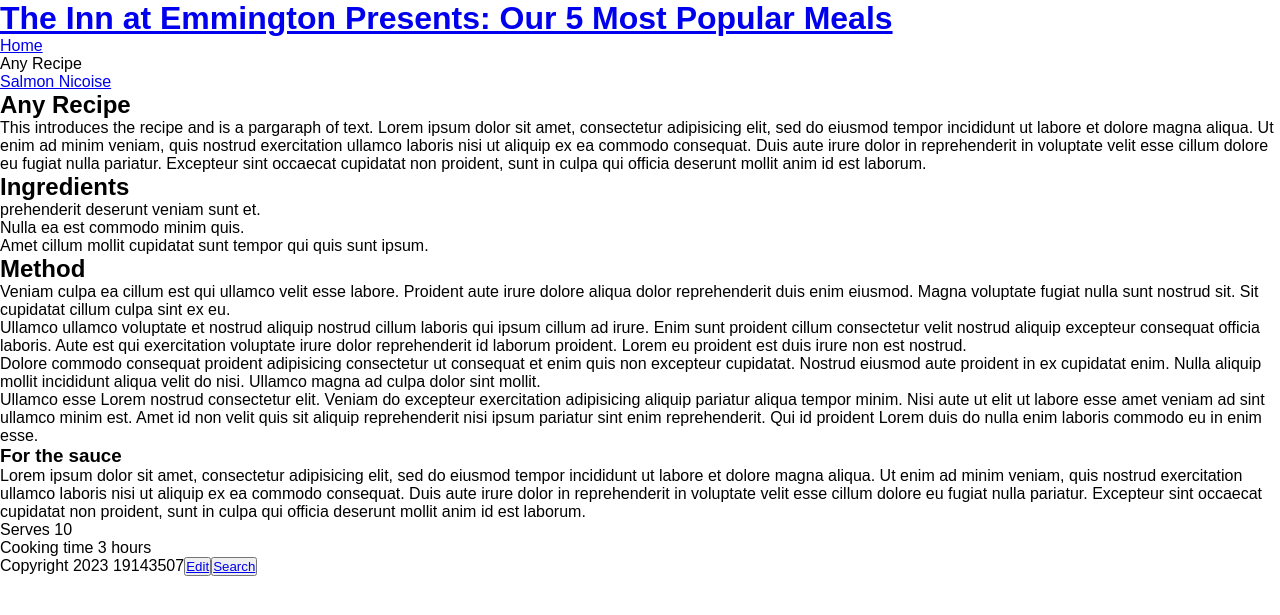
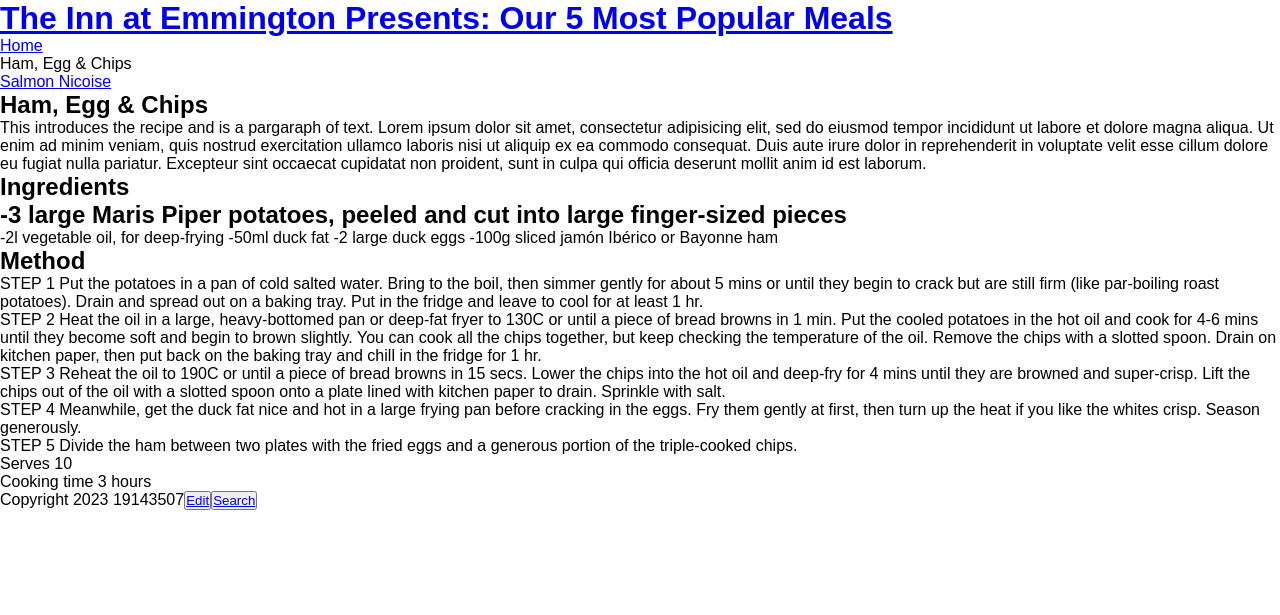
Before and after one commit to 19143507/inn-at-emmington, a Jekyll site: the page built from _recipes/recipe2.md, in a window 1280 px wide. Shown: the top 615 px of the page. Built offline with Jekyll 4.4.1, drawn with Linux system fonts in a browser that asks for light colours.

Commit message:
Update Recipe “recipe2”

```diff
--- a/_recipes/recipe2.md
+++ b/_recipes/recipe2.md
@@ -1,32 +1,38 @@
 ---
+title: Ham, Egg & Chips
+date: 2019-10-19
+order: 1
 layout: recipe
-title: Any Recipe
-date: 2019-10-19
 published: true
-order: 1
 ---
 This introduces the recipe and is a pargaraph of text. Lorem ipsum dolor sit amet, consectetur adipisicing elit, sed do eiusmod tempor incididunt ut labore et dolore magna aliqua. Ut enim ad minim veniam, quis nostrud exercitation ullamco laboris nisi ut aliquip ex ea commodo consequat. Duis aute irure dolor in reprehenderit in voluptate velit esse cillum dolore eu fugiat nulla pariatur. Excepteur sint occaecat cupidatat non proident, sunt in culpa qui officia deserunt mollit anim id est laborum.
 
 ## Ingredients
 
-- prehenderit deserunt veniam sunt et.
-- Nulla ea est commodo minim quis.
-- Amet cillum mollit cupidatat sunt tempor qui quis sunt ipsum.
+-3 large Maris Piper potatoes, peeled and cut into large finger-sized pieces
+-
+-2l vegetable oil, for deep-frying
+-50ml duck fat
+-2 large duck eggs
+-100g sliced jamón Ibérico or Bayonne ham
 
 ## Method
 
-Veniam culpa ea cillum est qui ullamco velit esse labore. Proident aute irure dolore aliqua dolor reprehenderit duis enim eiusmod. Magna voluptate fugiat nulla sunt nostrud sit. Sit cupidatat cillum culpa sint ex eu.
+STEP 1
+Put the potatoes in a pan of cold salted water. Bring to the boil, then simmer gently for about 5 mins or until they begin to crack but are still firm (like par-boiling roast potatoes). Drain and spread out on a baking tray. Put in the fridge and leave to cool for at least 1 hr.
 
-Ullamco ullamco voluptate et nostrud aliquip nostrud cillum laboris qui ipsum cillum ad irure. Enim sunt proident cillum consectetur velit nostrud aliquip excepteur consequat officia laboris. Aute est qui exercitation voluptate irure dolor reprehenderit id laborum proident. Lorem eu proident est duis irure non est nostrud.
+STEP 2
+Heat the oil in a large, heavy-bottomed pan or deep-fat fryer to 130C or until a piece of bread browns in 1 min. Put the cooled potatoes in the hot oil and cook for 4-6 mins until they become soft and begin to brown slightly. You can cook all the chips together, but keep checking the temperature of the oil. Remove the chips with a slotted spoon. Drain on kitchen paper, then put back on the baking tray and chill in the fridge for 1 hr.
 
-Dolore commodo consequat proident adipisicing consectetur ut consequat et enim quis non excepteur cupidatat. Nostrud eiusmod aute proident in ex cupidatat enim. Nulla aliquip mollit incididunt aliqua velit do nisi. Ullamco magna ad culpa dolor sint mollit.
-
-Ullamco esse Lorem nostrud consectetur elit. Veniam do excepteur exercitation adipisicing aliquip pariatur aliqua tempor minim. Nisi aute ut elit ut labore esse amet veniam ad sint ullamco minim est. Amet id non velit quis sit aliquip reprehenderit nisi ipsum pariatur sint enim reprehenderit. Qui id proident Lorem duis do nulla enim laboris commodo eu in enim esse.
-
-### For the sauce
-
-Lorem ipsum dolor sit amet, consectetur adipisicing elit, sed do eiusmod tempor incididunt ut labore et dolore magna aliqua. Ut enim ad minim veniam, quis nostrud exercitation ullamco laboris nisi ut aliquip ex ea commodo consequat. Duis aute irure dolor in reprehenderit in voluptate velit esse cillum dolore eu fugiat nulla pariatur. Excepteur sint occaecat cupidatat non proident, sunt in culpa qui officia deserunt mollit anim id est laborum.
+STEP 3
+Reheat the oil to 190C or until a piece of bread browns in 15 secs. Lower the chips into the hot oil and deep-fry for 4 mins until they are browned and super-crisp. Lift the chips out of the oil with a slotted spoon onto a plate lined with kitchen paper to drain. Sprinkle with salt.
 
 
+
+STEP 4
+Meanwhile, get the duck fat nice and hot in a large frying pan before cracking in the eggs. Fry them gently at first, then turn up the heat if you like the whites crisp. Season generously.
+
+STEP 5
+Divide the ham between two plates with the fried eggs and a generous portion of the triple-cooked chips.
 - Serves 10
 - Cooking time 3 hours
```
